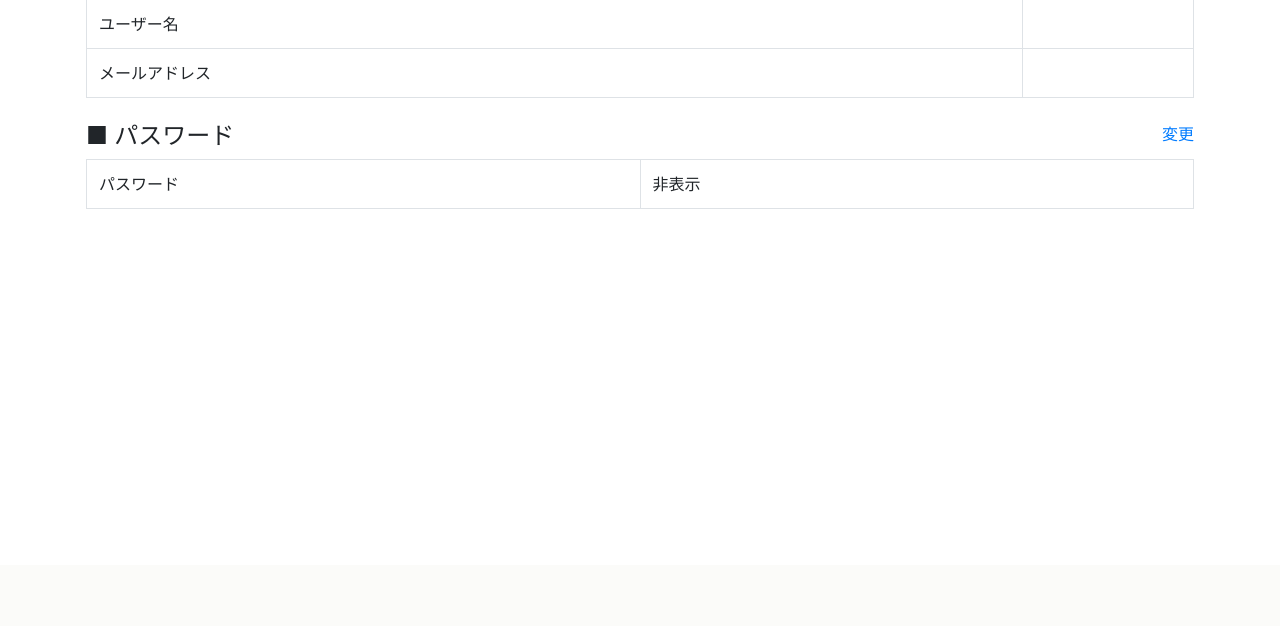
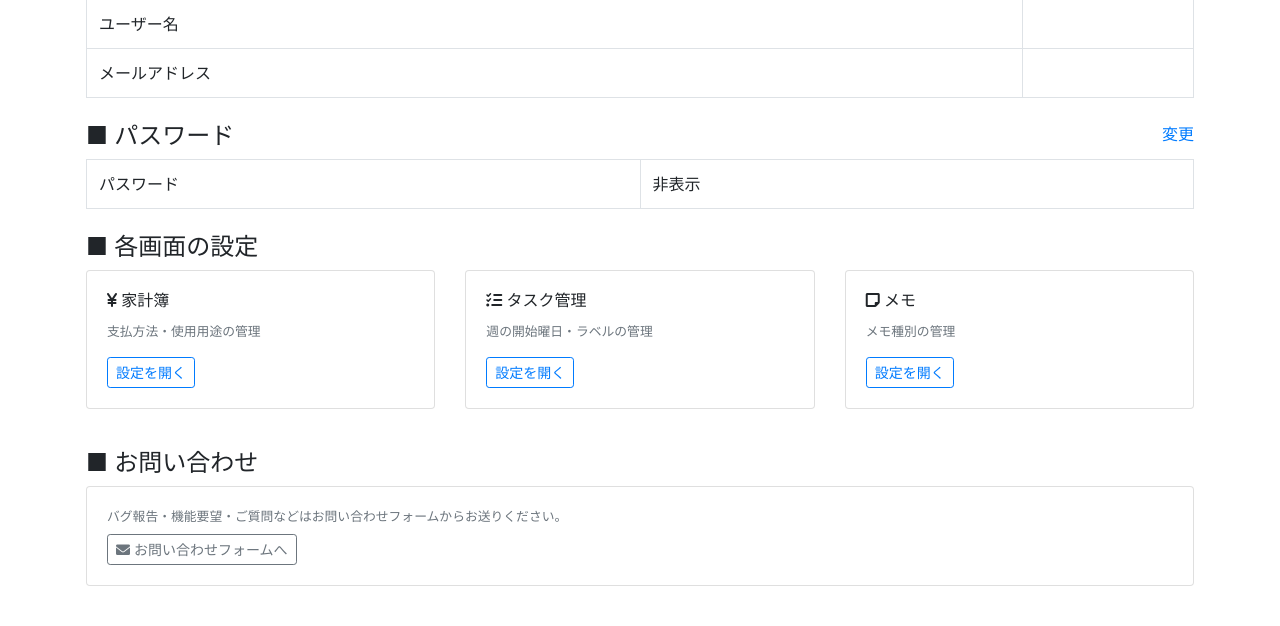
Before and after one commit to carbohydratepro/carbohydratepro-main, a Django app: template auth_app/templates/registration/my_page.html in a window 1280 px wide. Shown: the part 235-861 px from the top of the page. Before the commit the page ends 444 px from the top, so only its background shows below. Run offline with Django 3.2, Linux system fonts and the light colour scheme; the template is opened without the code that fills it, so the values that code supplies are empty; some libraries are stand-ins or nearby versions.

Commit message:
マイページ画面の改善：各画面設定リンクとお問い合わせ領域を追加
Co-Authored-By: Claude Sonnet 4.6 <noreply@anthropic.com>

```diff
--- a/auth_app/templates/registration/my_page.html
+++ b/auth_app/templates/registration/my_page.html
@@ -53,6 +53,52 @@
     </table>
   {% endif %}
 
+  <!-- 各画面の設定 -->
+  <div class="row mt-4">
+    <div class="col"><h4>■ 各画面の設定</h4></div>
+  </div>
+  <div class="row">
+    <div class="col-md-4 mb-3">
+      <div class="card h-100">
+        <div class="card-body">
+          <h6 class="card-title"><i class="fas fa-yen-sign"></i> 家計簿</h6>
+          <p class="card-text text-muted small">支払方法・使用用途の管理</p>
+          <a href="{% url 'expenses_settings' %}" class="btn btn-sm btn-outline-primary">設定を開く</a>
+        </div>
+      </div>
+    </div>
+    <div class="col-md-4 mb-3">
+      <div class="card h-100">
+        <div class="card-body">
+          <h6 class="card-title"><i class="fas fa-tasks"></i> タスク管理</h6>
+          <p class="card-text text-muted small">週の開始曜日・ラベルの管理</p>
+          <a href="{% url 'task_settings' %}" class="btn btn-sm btn-outline-primary">設定を開く</a>
+        </div>
+      </div>
+    </div>
+    <div class="col-md-4 mb-3">
+      <div class="card h-100">
+        <div class="card-body">
+          <h6 class="card-title"><i class="fas fa-sticky-note"></i> メモ</h6>
+          <p class="card-text text-muted small">メモ種別の管理</p>
+          <a href="{% url 'memo_settings' %}" class="btn btn-sm btn-outline-primary">設定を開く</a>
+        </div>
+      </div>
+    </div>
+  </div>
+
+  <!-- お問い合わせ -->
+  <div class="row mt-4">
+    <div class="col"><h4>■ お問い合わせ</h4></div>
+  </div>
+  <div class="card mb-4">
+    <div class="card-body">
+      <p class="card-text text-muted small mb-2">バグ報告・機能要望・ご質問などはお問い合わせフォームからお送りください。</p>
+      <a href="{% url 'contact' %}" class="btn btn-sm btn-outline-secondary">
+        <i class="fas fa-envelope"></i> お問い合わせフォームへ
+      </a>
+    </div>
+  </div>
 
 </div>
 {% endblock %}
```
Also changed, not shown: done.md (+4 -0 lines), task.md (+0 -4 lines).
